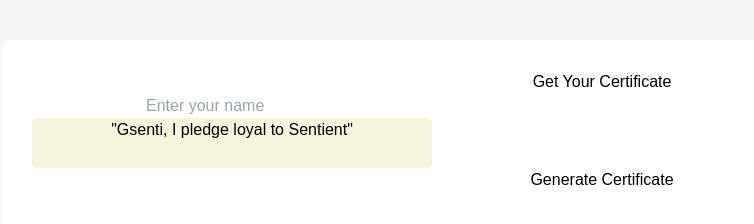
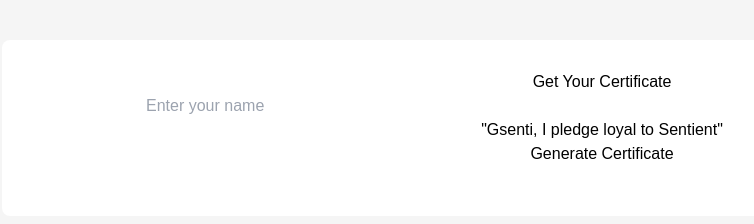
Before and after one commit to shhuubbhh/Certis, a website: page public/index.html in a window 1280 px wide. Shown: the whole page, without its empty margins (38-792 px from the left). Drawn offline with nearby package versions, Linux system fonts and the light colour scheme.

Commit message:
Update style.css

```diff
--- a/public/style.css
+++ b/public/style.css
@@ -18,14 +18,6 @@ input {
   width: 80%;
   font-size: 16px;
 }
-.pledge{
-  width: 400px;
-  height: 50px;
-  background-color: beige;
-  border-radius: 5px;
-  border: 2px;
-  text-align: center;
-}
 button {
   padding: 10px 20px;
   font-size: 16px;
```
